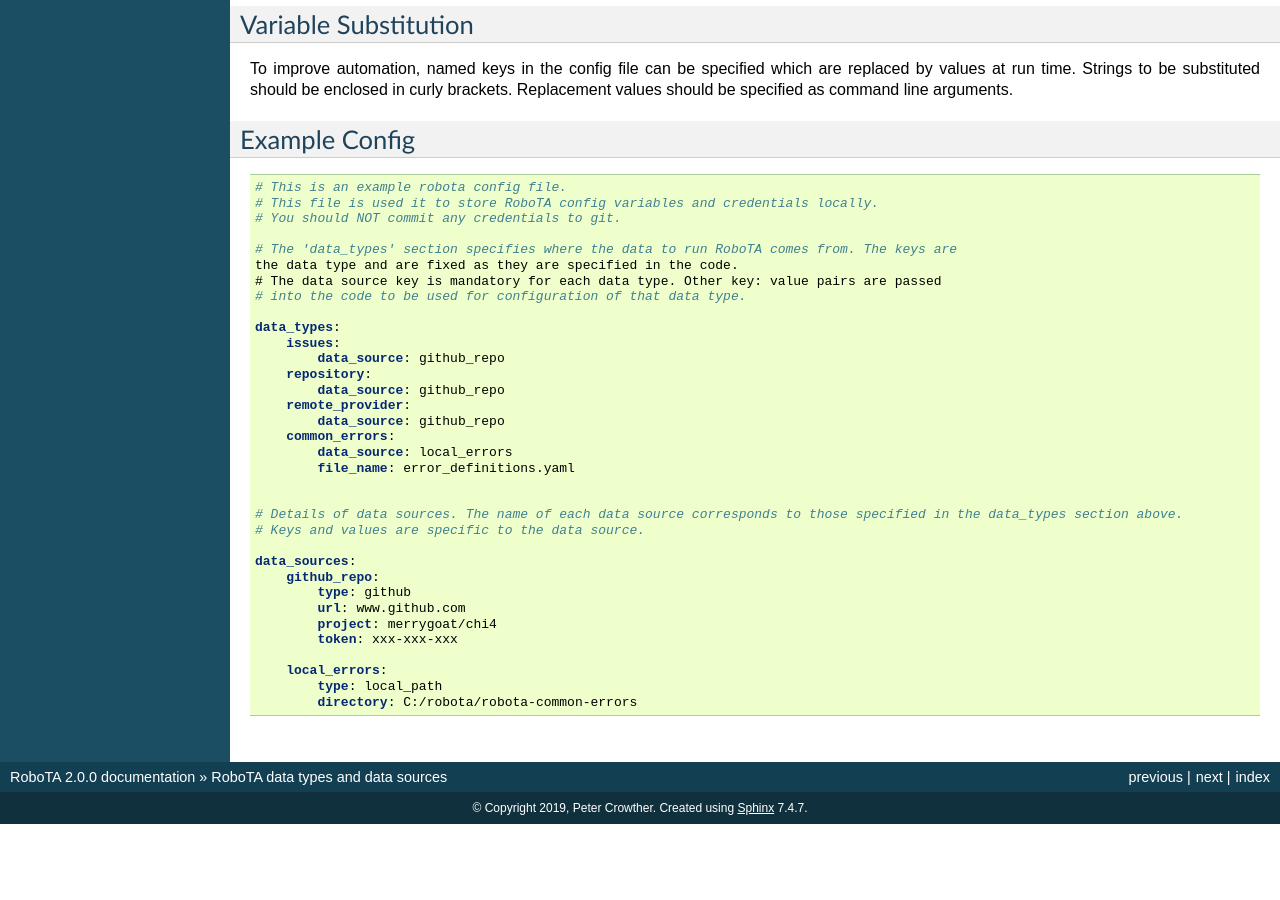
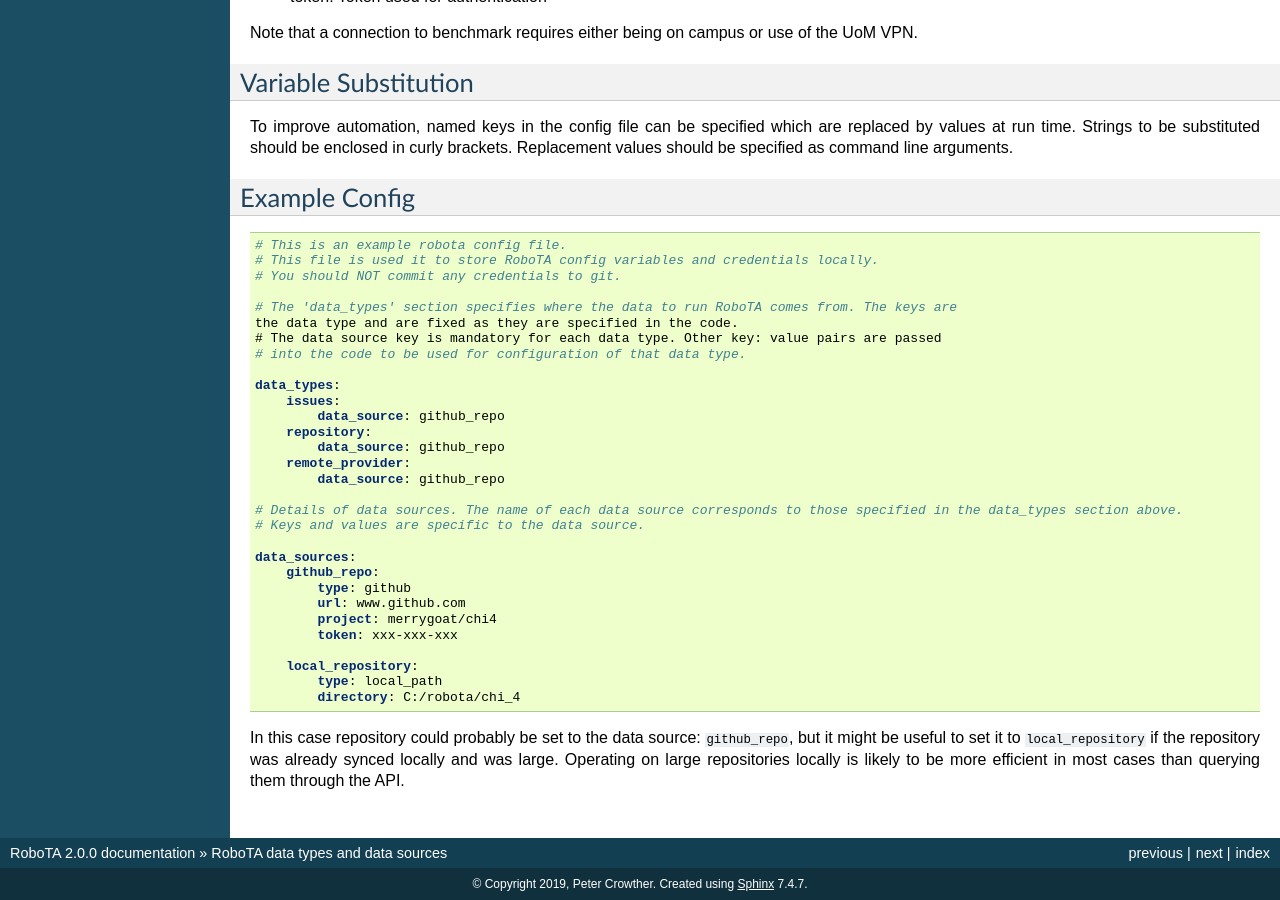
Before and after one commit to robota-suite/robota-core, a Sphinx documentation site: the page built from docs/source/data_sources.rst, in a window 1280 px wide and 900 px high, scrolled down 3749 px. Built offline with Sphinx 7.4.7, drawn with Linux system fonts in a browser that asks for light colours; before the commit the page ends 4573 px from its top, so only the background shows below that; some of the changed text lies outside the part shown.

Commit message:
Update documentation

```diff
--- a/docs/source/data_sources.rst
+++ b/docs/source/data_sources.rst
@@ -24,13 +24,16 @@
 ##################
 The location of the set up files for RoboTA marking.
 
-Valid data sources: local, gitlab
+Valid data sources: local_path, gitlab
 
 Required keys:
 
 * course_config_file: The path of the Course config file
 * mark_scheme_file: The path of the file that specifies the mark scheme
 * build_config_file: The path to the file that has information about the build config
+
+All of these keys may specify sub-folder(s) in the git repository, e.g.
+    course_config_file: config_files/course/course_config.yaml
 
 issues
 ##########
@@ -212,10 +215,6 @@
             data_source: github_repo
         remote_provider:
             data_source: github_repo
-        common_errors:
-            data_source: local_errors
-            file_name: error_definitions.yaml
-
 
     # Details of data sources. The name of each data source corresponds to those specified in the data_types section above.
     # Keys and values are specific to the data source.
@@ -227,6 +226,10 @@
             project: merrygoat/chi4
             token: xxx-xxx-xxx
 
-        local_errors:
+        local_repository:
             type: local_path
-            directory: C:/robota/robota-common-errors
+            directory: C:/robota/chi_4
+
+In this case repository could probably be set to the data source: ``github_repo``, but it might be useful to
+set it to ``local_repository`` if the repository was already synced locally and was large. Operating on large
+repositories locally is likely to be more efficient in most cases than querying them through the API.
--- a/requirements.txt
+++ b/requirements.txt
@@ -9,5 +9,4 @@
 bleach
 Markdown
 PyGithub
-setuptools
 loguru
```
Also changed, not shown: other parts of docs/source/data_sources.rst (+3 -3 lines), setup.py (+9 -4 lines).
